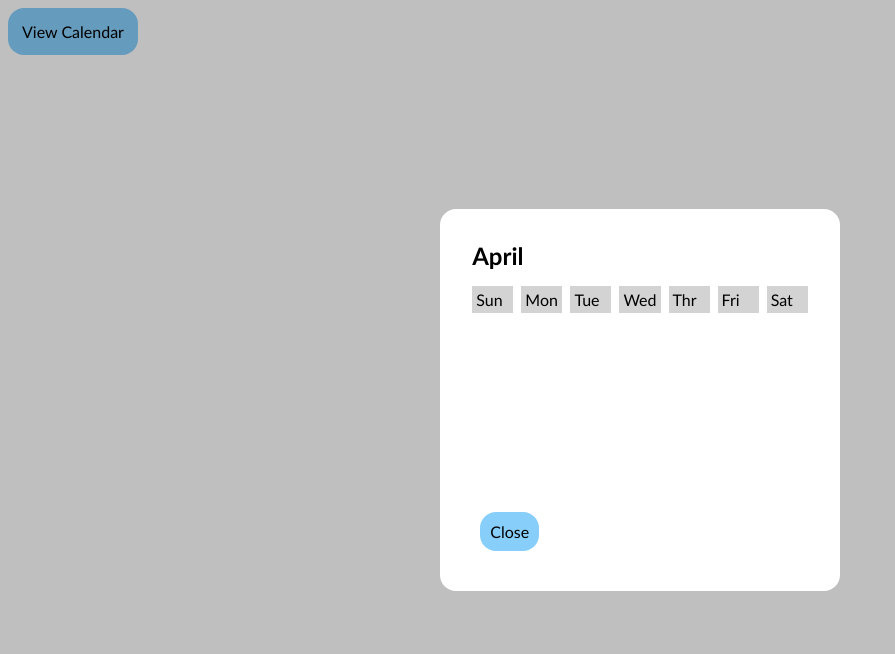
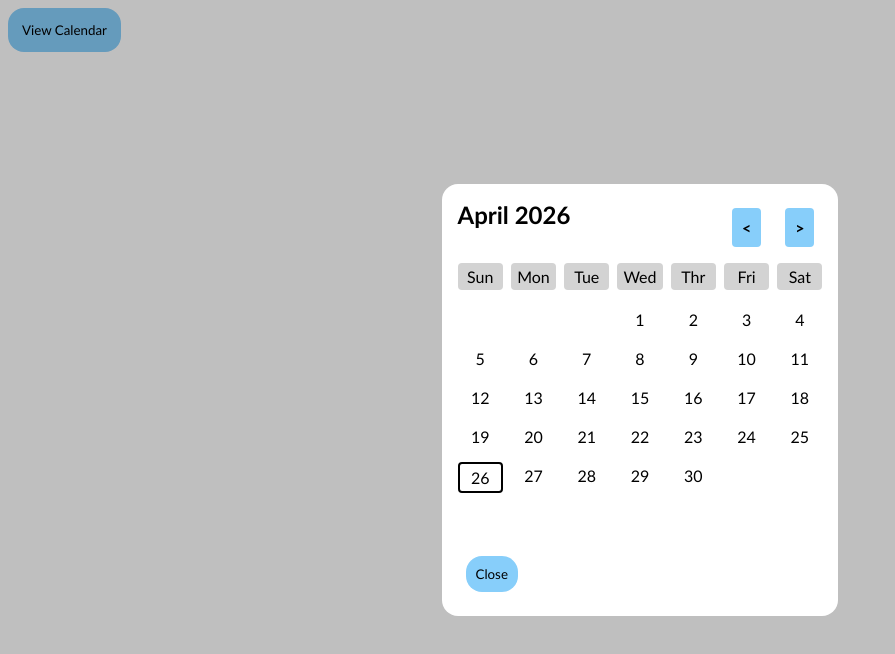
Before and after one commit to James-820/jobapp-calendar-popout, a plain HTML site: page index.html in a window 1280 px wide. Both pictures are taken after a click on the button "View Calendar". Shown: the whole page, without its empty margins (0-895 px from the left). Drawn offline with Linux system fonts and the light colour scheme.

Commit message:
index.html, style.css, script.js: Finished Calendar pop-out functionality

```diff
--- a/index.html
+++ b/index.html
@@ -8,23 +8,24 @@
     <script defer src="script.js"></script>
   </head>
   <body>
-    <button id="show-btn" class="btn">View Calendar</button>
+    <button class="btn show-btn">View Calendar</button>
 
     <div class="popout-bg">
-      <div class="popout" id="calendar">
-        <h2 id="month-name"></h2>
-        <!-- <span class="btn">&lt;</span> -->
-        <!-- <span class="btn">&gt;</span> -->
-        <div class="calendar-grid">
-          <div class="cal-grid-card cal-grid-header">Sun</div>
-          <div class="cal-grid-card cal-grid-header">Mon</div>
-          <div class="cal-grid-card cal-grid-header">Tue</div>
-          <div class="cal-grid-card cal-grid-header">Wed</div>
-          <div class="cal-grid-card cal-grid-header">Thr</div>
-          <div class="cal-grid-card cal-grid-header">Fri</div>
-          <div class="cal-grid-card cal-grid-header">Sat</div>
+      <div class="popout calendar">
+        <div class="calendar-header">
+          <h2 class="month-name"></h2>
+          <span class="btn prev-btn">&lt;</span>
+          <span class="btn next-btn">&gt;</span>
+          <div class="cal-grid-date cal-grid-day">Sun</div>
+          <div class="cal-grid-date cal-grid-day">Mon</div>
+          <div class="cal-grid-date cal-grid-day">Tue</div>
+          <div class="cal-grid-date cal-grid-day">Wed</div>
+          <div class="cal-grid-date cal-grid-day">Thr</div>
+          <div class="cal-grid-date cal-grid-day">Fri</div>
+          <div class="cal-grid-date cal-grid-day">Sat</div>
         </div>
-        <button id="hide-btn" class="btn">Close</button>
+        <div class="calendar-grid"></div>
+        <button class="btn hide-btn">Close</button>
       </div>
     </div>
   </body>
--- a/script.js
+++ b/script.js
@@ -23,24 +23,131 @@ const MONTH_NAMES = [
   "December",
 ];
 
-const current_date = new Date();
-const weekday = current_date.getDay();
-console.log(weekday);
+// Constants to keep track of current date:
+const current = new Date();
+const cur_weekday = current.getDay();
+const cur_month = current.getMonth();
+const cur_date = current.getDate();
+const cur_year = current.getFullYear();
+// Changeable display variables:
+let display_month = cur_month;
+let display_year = cur_year;
+let temp_date;
+let start_day;
 
-let month_name = document.querySelector("#month-name");
-let show_btn = document.querySelector("#show-btn");
+// Get DOM elements:
+let month_name = document.querySelector(".month-name");
+let show_btn = document.querySelector(".show-btn");
 let popout = document.querySelector(".popout-bg");
-let hide_btn = document.querySelector("#hide-btn");
+let hide_btn = document.querySelector(".hide-btn");
+let next_btn = document.querySelector(".next-btn");
+let prev_btn = document.querySelector(".prev-btn");
+let calendar_grid = document.querySelector(".calendar-grid");
 
-month_name.textContent = MONTH_NAMES[current_date.getMonth()];
-
-function showCalendar() {
-  popout.style.display = "flex";
+function findInitialStart() {
+  start_day = cur_weekday;
+  for (let i = 0; i < (cur_date % 7) - 1; i++) {
+    if (start_day === 0) {
+      // Loop around (sat -> sun):
+      start_day = 6;
+      continue;
+    }
+    start_day--;
+  }
 }
 
-function hideCalendar() {
+function nextMonth() {
+  temp_date = 1;
+  // Find new starting weekday:
+  while (temp_date <= MONTH_DAYS[display_month]) {
+    temp_date++;
+    if (start_day === 6) {
+      // Loop back to Sunday:
+      start_day = 0;
+    } else {
+      start_day++;
+    }
+  }
+  // Change display to next month:
+  if (display_month === 11) {
+    // Loop back to January and add one to year:
+    display_month = 0;
+    display_year++;
+  } else {
+    display_month++;
+  }
+  displayCalendar();
+}
+
+function previousMonth() {
+  temp_date =
+    display_month === 0 ? MONTH_DAYS[11] : MONTH_DAYS[display_month - 1];
+  // Find new start day:
+  while (temp_date >= 1) {
+    temp_date--;
+    if (start_day === 0) {
+      // Loop to Saturday:
+      start_day = 6;
+    } else {
+      start_day--;
+    }
+  }
+  // Change display to previous month:
+  if (display_month === 0) {
+    // Loop to December:
+    display_month = 11;
+    // Subtract one from year:
+    display_year--;
+  } else {
+    display_month--;
+  }
+  displayCalendar();
+}
+
+function showPopout() {
+  // Reset display variables:
+  display_month = cur_month;
+  display_year = cur_year;
+  findInitialStart();
+  // Show the pop-out:
+  popout.style.display = "flex";
+  // Set up calendar:
+  displayCalendar();
+}
+
+function hidePopout() {
+  // Hide the pop-out:
   popout.style.display = "none";
 }
 
-show_btn.addEventListener("click", showCalendar);
-hide_btn.addEventListener("click", hideCalendar);
+function displayCalendar() {
+  // Add month name and year:
+  month_name.textContent = MONTH_NAMES[display_month] + " " + display_year;
+  // Reset calendar:
+  calendar_grid.innerHTML = "";
+  // Add placeholders:
+  for (let i = 0; i < start_day; i++) {
+    calendar_grid.appendChild(document.createElement("div"));
+  }
+  // Add rest of the days:
+  for (let i = 1; i <= MONTH_DAYS[display_month]; i++) {
+    let date = document.createElement("div");
+    date.classList = "cal-grid-date";
+    date.textContent = i;
+    if (
+      cur_month === display_month &&
+      cur_year === display_year &&
+      i === cur_date
+    ) {
+      date.style.border = "2px solid black";
+    }
+    calendar_grid.appendChild(date);
+  }
+}
+
+// Add event listeners on load:
+show_btn.addEventListener("click", showPopout);
+hide_btn.addEventListener("click", hidePopout);
+next_btn.addEventListener("click", nextMonth);
+prev_btn.addEventListener("click", previousMonth);
+findInitialStart();
--- a/style.css
+++ b/style.css
@@ -9,7 +9,7 @@
 .btn {
   margin: 0.5rem;
   padding: 0.75rem;
-  font-size: 1rem;
+  /* font-size: 1rem; */
   border-radius: 1rem;
 
   border: 2px solid transparent;
@@ -46,29 +46,61 @@
   display: grid;
   grid-template: auto 1fr auto / auto;
   background-color: white;
-  padding: 2rem;
+  padding: 1rem;
   border-radius: 1rem;
   display: flex;
   flex-direction: column;
   justify-content: space-evenly;
   align-items: flex-start;
   row-gap: 1rem;
+  max-width: 100%;
 }
 
 .popout .btn {
   padding: 0.5rem;
 }
 
+.calendar-header {
+  display: grid;
+  grid-template: auto auto / 1fr 1fr 1fr 1fr 1fr 1fr 1fr;
+  grid-template-areas:
+    "name name name name name prev next"
+    "Sun Mon Tue Wed Thr Fri Sat";
+  gap: 0.5rem;
+}
+
+.month-name {
+  grid-area: name;
+  text-justify: center;
+}
+
+.prev-btn {
+  grid-area: prev;
+  padding: 0.25rem;
+  border-radius: 0.25rem;
+  font-weight: bold;
+}
+
+.next-btn {
+  grid-area: next;
+  padding: 0.25rem;
+  border-radius: 0.25rem;
+  font-weight: bold;
+}
+
 .calendar-grid {
   display: grid;
   grid-template: 1fr 1fr 1fr 1fr 1fr 1fr / 1fr 1fr 1fr 1fr 1fr 1fr 1fr;
   gap: 0.5rem;
+  width: 100%;
 }
 
-.cal-grid-card {
+.cal-grid-date {
   padding: 0.25rem;
+  border-radius: 0.25rem;
+  text-align: center;
 }
 
-.cal-grid-header {
+.cal-grid-day {
   background-color: lightgray;
 }
```
